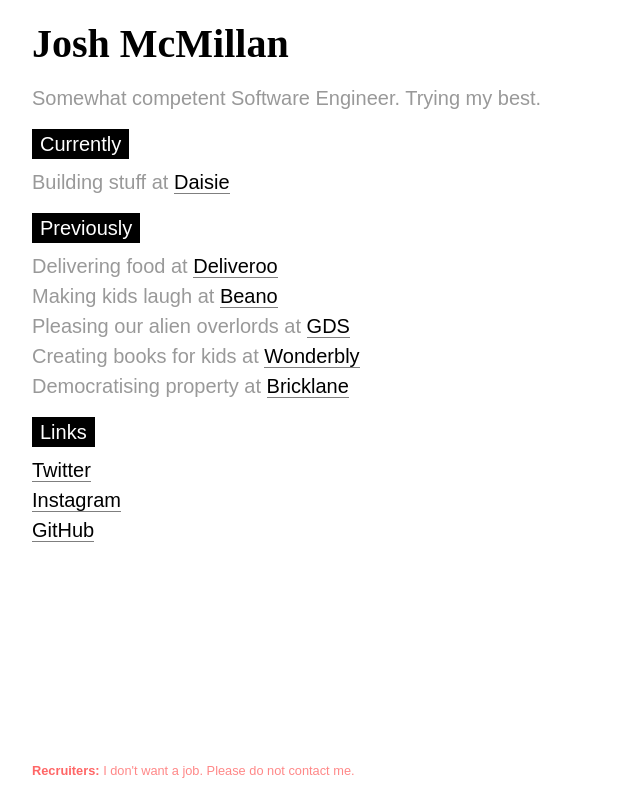
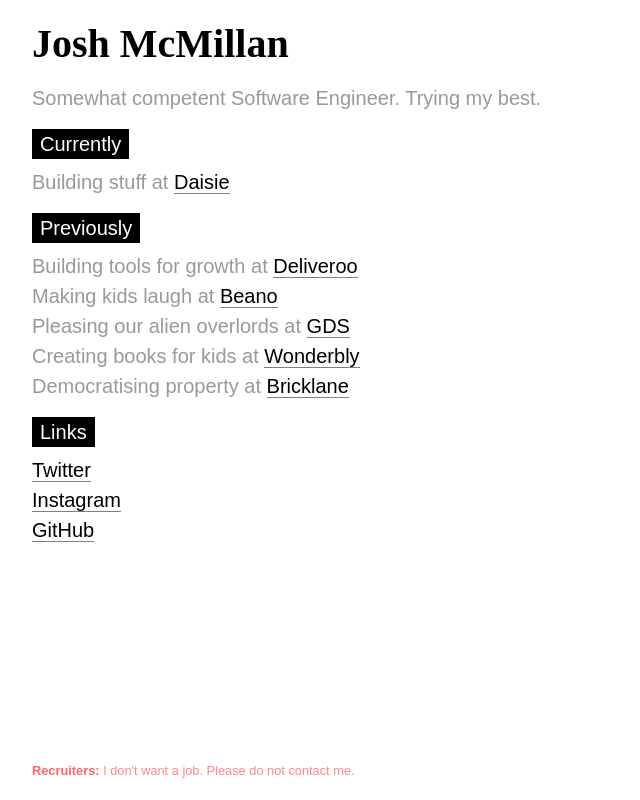
Before and after one commit to mcmillan/joshmcmillan.com, a React app: page / in a window 1280 px wide. Shown: the whole page, without its empty margins (0-640 px from the left). Built offline with nearby package versions, Linux system fonts and the light colour scheme; the HTML template or start-up script is replaced by a standard one; a web font is replaced by a local one.

Commit message:
Improve Deliveroo role

```diff
--- a/src/pages/Home.tsx
+++ b/src/pages/Home.tsx
@@ -14,7 +14,7 @@
     <Segment>
       <Subtitle>Previously</Subtitle>
       <Gig
-        role="Delivering food"
+        role="Building tools for growth"
         org="Deliveroo"
         url="https://deliveroo.co.uk"
       />
```
